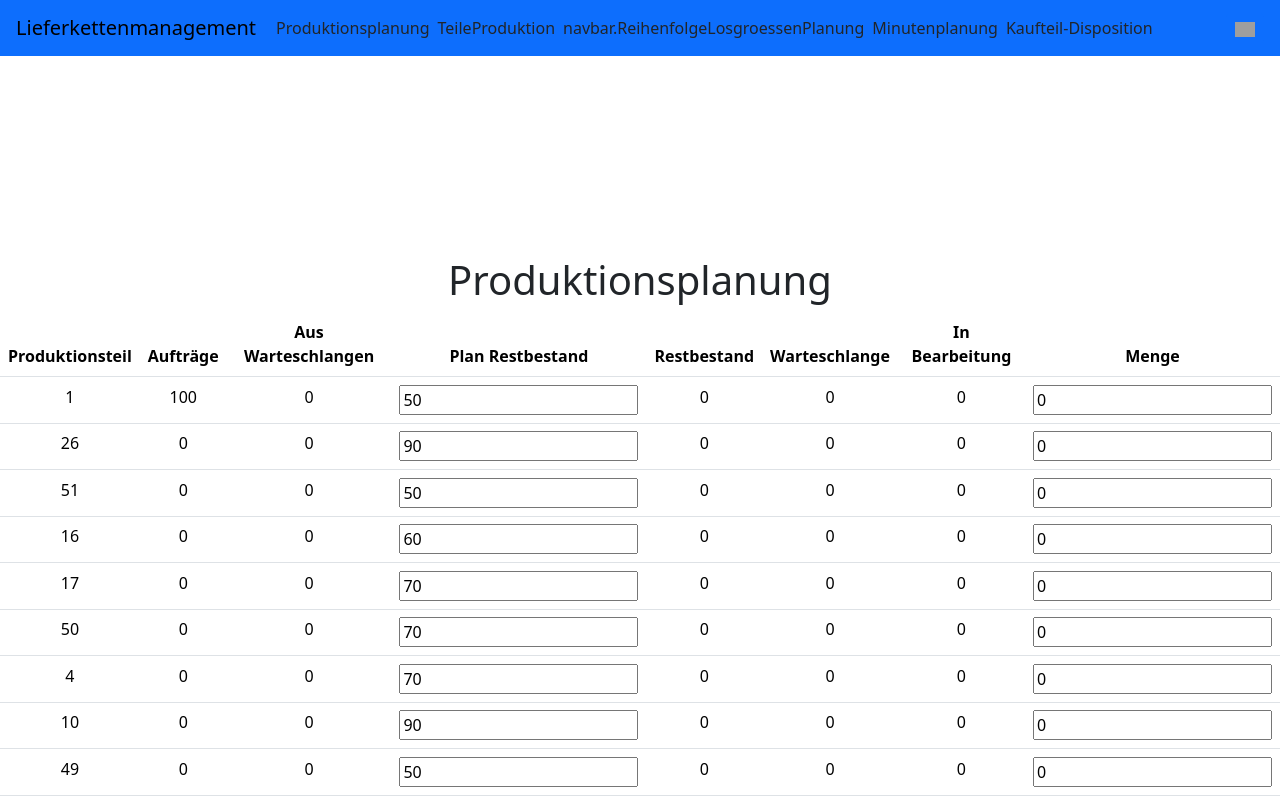
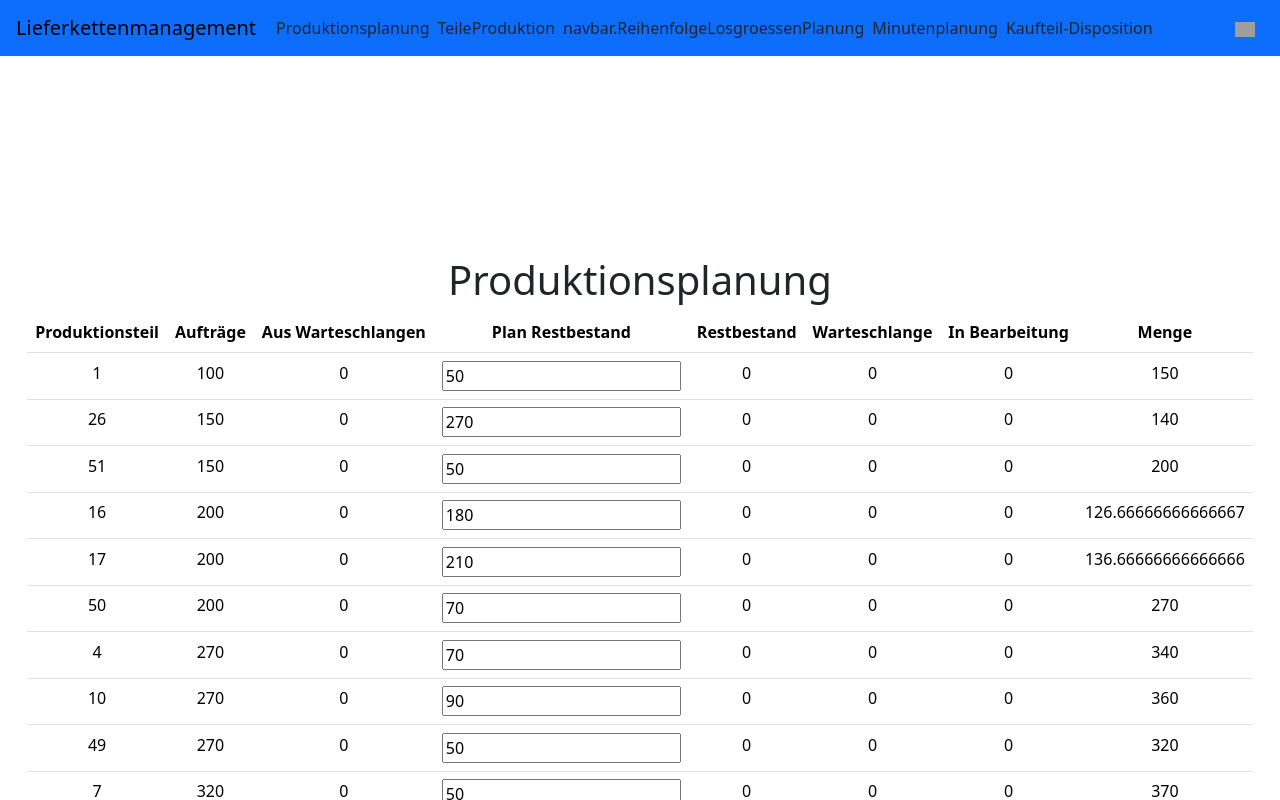
Before and after one commit to universalmensch/IBSYS2ProduktionsPlanung, a React (Vite) app in the folder ibsys2Produktionsplanung/: page /TeileProduktion in a window 1280 px wide. Shown: the top 800 px of the page. Built offline with nearby package versions, Linux system fonts and the light colour scheme; grey boxes are pictures that could not be loaded.

Commit message:
feat: Vorläufige Berechnung Teileproduktion

```diff
--- a/ibsys2Produktionsplanung/src/dtos/ProduktionsAuftragDTO.tsx
+++ b/ibsys2Produktionsplanung/src/dtos/ProduktionsAuftragDTO.tsx
@@ -1,11 +1,9 @@
 export class ProduktionsAuftragDTO {
     kaufteilID: number;
-    planRestBestand: number;
     menge: number;
 
-    constructor(kaufteilID: number, menge: number, planRestBestand: number) {
+    constructor(kaufteilID: number, menge: number) {
         this.kaufteilID = kaufteilID;
         this.menge = menge;
-        this.planRestBestand = planRestBestand;
     }
 }
--- a/ibsys2Produktionsplanung/src/dtos/Produktionsteile.tsx
+++ b/ibsys2Produktionsplanung/src/dtos/Produktionsteile.tsx
@@ -70,14 +70,8 @@ export class Produktionsteil {
         this._bearbeitung = value;
     }
 
-    private _menge?: number;
-
     get menge(): number {
-        return this._menge ?? 0;
-    }
-
-    set menge(value: number) {
-        this._menge = value;
+        return this.auftraege + this.fuerWarteschlangen + this.planRestbestand - this.restBestand - this.warteschlange - this.bearbeitung;
     }
 }
 
--- a/ibsys2Produktionsplanung/src/pages/TeileProduktion.tsx
+++ b/ibsys2Produktionsplanung/src/pages/TeileProduktion.tsx
@@ -14,20 +14,19 @@ export function TeileProduktion() {
     const waitingWorkplace = input?.waitinglistworkstations.workplace || []
     const inBearbeitung = input?.ordersinwork?.workplace
 
-    const output = generalStore?.output?.input
-
     const produktionsPlan = generalStore?.produktionsPlan ?? new ProduktionsPlanDTO(0, 0, 0);
 
     produktionsPlan.p1ProduktionWoche0 = 100;
     produktionsPlan.p2ProduktionWoche0 = 200;
     produktionsPlan.p3ProduktionWoche0 = 300;
 
-    const [produktionsteile] = useState<Produktionsteil[]>(initializeProduktionsteile());
-    const [produktionsAuftraege, setProduktionsAuftraege] = useState<ProduktionsAuftragDTO[]>(initializeAuftraege());
+    const [produktionsteile, setProduktionsteile] = useState<Produktionsteil[]>(initializeProduktionsteile());
 
     function initializeProduktionsteile() {
-        const result = Produktionsteile.map(teil => new Produktionsteil(teil.id, teil.menge));
-        result.forEach((produktionsteil: Produktionsteil) => {
+        const result: Produktionsteil[] = [];
+        Produktionsteile.forEach((teil: Produktionsteil) => {
+            const produktionsteil = new Produktionsteil(teil.id, teil.planRestbestand)
+
             //set Restbestand
             if (restBestand !== undefined) {
                 produktionsteil.restBestand = restBestand.filter(r => r.id == produktionsteil.id)[0].amount
@@ -50,62 +49,164 @@ export function TeileProduktion() {
                 });
             }
 
-            if(warteschlange !== undefined) {
-                const uniquewarteschlange = warteschlange.filter((item, index, self) =>
+            const uniqueWarteschlange = warteschlange.filter((item, index, self) =>
                 index === self.findIndex(b => b.item === item.item && b.order === item.order)
             );
-                uniquewarteschlange.forEach(w =>{
-                    if(w.item == produktionsteil.id) {
+
+            uniqueWarteschlange.forEach(w => {
+                if (w.item == produktionsteil.id) {
                     produktionsteil.warteschlange += Number(w.amount);
                 }
             });
-            }
+
             //set In Bearbeitung
             if (inBearbeitung !== undefined) {
                 console.log(inBearbeitung)
-                //filter out duplikates in same order
+                //filter out duplikates in the same order
                 const uniqueBearbeitung = inBearbeitung.filter((item, index, self) =>
                     index === self.findIndex(b => b.item === item.item && b.order === item.order)
                 );
 
-                uniqueBearbeitung.forEach( b => {
-                    if(b.item == produktionsteil.id )
+                uniqueBearbeitung.forEach(b => {
+                    if (b.item == produktionsteil.id)
                         produktionsteil.bearbeitung += Number(b.amount);
                 })
             }
+            result[produktionsteil.id] = produktionsteil
         })
 
-        //set Aufträge TODO ????
-        const teil1 = result.find(teil => teil.id === 1) ?? new Produktionsteil(1, 0);
+        // P1
+        const teil1 = result[1];
         teil1.auftraege = produktionsPlan.p1ProduktionWoche0
-        //set aus Warteschlange
+
+        const teil26 = result[26];
+        teil26.auftraege = teil1.menge
+        teil26.fuerWarteschlangen = teil1.warteschlange
+
+        const teil51 = result[51];
+        teil51.auftraege = teil1.menge
+        teil51.fuerWarteschlangen = teil1.warteschlange
+
+        const teil16 = result[16];
+        teil16.auftraege = teil51.menge
+        teil16.fuerWarteschlangen = teil51.warteschlange
+
+        const teil17 = result[17];
+        teil17.auftraege = teil51.menge
+        teil17.fuerWarteschlangen = teil51.warteschlange
+
+        const teil50 = result[50];
+        teil50.auftraege = teil51.menge
+        teil50.fuerWarteschlangen = teil51.warteschlange
+
+        const teil4 = result[4
+            ];
+        teil4.auftraege = teil50.menge
+        teil4.fuerWarteschlangen = teil50.warteschlange
+
+        const teil10 = result[10];
+        teil10.auftraege = teil50.menge
+        teil10.fuerWarteschlangen = teil50.warteschlange
+
+        const teil49 = result[49];
+        teil49.auftraege = teil50.menge
+        teil49.fuerWarteschlangen = teil50.warteschlange
+
+        const teil7 = result[7];
+        teil7.auftraege = teil49.menge
+        teil7.fuerWarteschlangen = teil49.warteschlange
+
+        const teil13 = result[13];
+        teil13.auftraege = teil49.menge
+        teil13.fuerWarteschlangen = teil49.warteschlange
+
+        const teil18 = result[18];
+        teil18.auftraege = teil49.menge
+        teil18.fuerWarteschlangen = teil49.warteschlange
+
+        // P2
+        const teil2 = result[2];
+        teil2.auftraege = produktionsPlan.p2ProduktionWoche0
+
+        const teil56 = result[56];
+        teil56.auftraege = teil2.menge
+        teil56.fuerWarteschlangen = teil2.warteschlange
+
+        const teil55 = result[55];
+        teil55.auftraege = teil56.menge
+        teil55.fuerWarteschlangen = teil56.warteschlange
+
+        const teil5 = result[5];
+        teil5.auftraege = teil55.menge
+        teil5.fuerWarteschlangen = teil55.warteschlange
+
+        const teil11 = result[11];
+        teil11.auftraege = teil55.menge
+        teil11.fuerWarteschlangen = teil55.warteschlange
+
+        const teil54 = result[54];
+        teil54.auftraege = teil55.menge
+        teil54.fuerWarteschlangen = teil55.warteschlange
+
+        const teil8 = result[8];
+        teil8.auftraege = teil54.menge
+        teil8.fuerWarteschlangen = teil54.warteschlange
+
+        const teil14 = result[14];
+        teil14.auftraege = teil54.menge
+        teil14.fuerWarteschlangen = teil54.warteschlange
+
+        const teil19 = result[19];
+        teil19.auftraege = teil54.menge
+        teil19.fuerWarteschlangen = teil54.warteschlange
+
+        // P2
+        const teil3 = result[3];
+        teil3.auftraege = produktionsPlan.p3ProduktionWoche0
+
+        const teil31 = result[31];
+        teil31.auftraege = teil3.menge
+        teil31.fuerWarteschlangen = teil3.warteschlange
+
+        const teil30 = result[30];
+        teil30.auftraege = teil31.menge
+        teil30.fuerWarteschlangen = teil31.warteschlange
+
+        const teil6 = result[6];
+        teil6.auftraege = teil30.menge
+        teil6.fuerWarteschlangen = teil30.warteschlange
+
+        const teil12 = result[12];
+        teil12.auftraege = teil30.menge
+        teil12.fuerWarteschlangen = teil30.warteschlange
+
+        const teil29 = result[29];
+        teil29.auftraege = teil30.menge
+        teil29.fuerWarteschlangen = teil30.warteschlange
+
+        const teil9 = result[9];
+        teil9.auftraege = teil29.menge
+        teil9.fuerWarteschlangen = teil29.warteschlange
+
+        const teil15 = result[15];
+        teil15.auftraege = teil29.menge
+        teil15.fuerWarteschlangen = teil29.warteschlange
+
+        const teil20 = result[20];
+        teil20.auftraege = teil29.menge
+        teil20.fuerWarteschlangen = teil29.warteschlange
+
         return result;
     }
 
-    function initializeAuftraege() {
-        //initialize all orders
-        const result: ProduktionsAuftragDTO[] = [];
-        Produktionsteile.forEach(produktionsteil => {
-            result[produktionsteil.id] = new ProduktionsAuftragDTO(produktionsteil.id, produktionsteil.menge, produktionsteil.planRestbestand);
-        })
-        return result;
-    }
-
-    function getProduktionsTeil(id: number) {
-        return produktionsteile.find(produktionsteil => produktionsteil.id === id)
-    }
-
-    // TODO rechnung zwischen restbestand und menge fehlt noch
-    function setAuftrag(kaufteilNummer: number, planRestbestand: number, menge: number) {
-        setProduktionsAuftraege(prevState => prevState.map((produktionsAuftrag) => {
-            if (produktionsAuftrag.kaufteilID === kaufteilNummer) {
-                // 16, 17 and 26 are used in all bikes
-                if (produktionsAuftrag.kaufteilID === 16 || produktionsAuftrag.kaufteilID === 17 || produktionsAuftrag.kaufteilID === 26) {
-                    planRestbestand !== -1 ? produktionsAuftrag.planRestBestand = Math.ceil(planRestbestand) * 3 : produktionsAuftrag;
-                    menge !== -1 ? produktionsAuftrag.menge = Math.ceil(menge) * 3 : produktionsAuftrag;
+    function setAuftrag(kaufteilNummer: number, planRestbestand: number) {
+        setProduktionsteile(prevState => prevState.map((produktionsAuftrag) => {
+            if (produktionsAuftrag.id === kaufteilNummer) {
+                // 16, 17 and 26 are used on all bikes
+                if (produktionsAuftrag.id === 16 || produktionsAuftrag.id === 17 || produktionsAuftrag.id === 26) {
+                    produktionsAuftrag.planRestbestand = Math.ceil(planRestbestand) * 3;
                 } else {
-                    planRestbestand !== -1 ? produktionsAuftrag.planRestBestand = Math.ceil(planRestbestand) : produktionsAuftrag;
-                    menge !== -1 ? produktionsAuftrag.menge = Math.ceil(menge) : produktionsAuftrag;
+                    produktionsAuftrag.planRestbestand = Math.ceil(planRestbestand);
                 }
             }
             return produktionsAuftrag;
@@ -113,41 +214,30 @@ export function TeileProduktion() {
     }
 
     function save() {
-        const production = produktionsAuftraege
+        const production = produktionsteile
             .filter(auftrag => auftrag.menge > 0)
-            .map(auftrag => ({
-                article: auftrag.kaufteilID,
-                quantity: auftrag.menge
-            }))
-
-        const updatedOutput = {
-            ...(output ?? {}),
-            production: {
-                ...(output?.productionlist ?? {}),
-                production: production
-            }
-        };
+            .map(auftrag =>
+                new ProduktionsAuftragDTO(auftrag.id, auftrag.menge)
+            )
 
         setGeneralStoreData({
             ...generalStore,
-            output: {
-                input: updatedOutput
-            }
+            produktionsAuftrag: production
         });
-    }
-
-    function getPlanRestBestand(id: number) {
-        if (id === 26 || id === 16 || id === 17) {
-            return produktionsAuftraege[id].planRestBestand / 3;
-        }
-        return produktionsAuftraege[id].planRestBestand;
     }
 
     function getMenge(id: number) {
         if (id === 26 || id === 16 || id === 17) {
-            return produktionsAuftraege[id].menge / 3;
+            return produktionsteile[id]?.menge / 3;
         }
-        return produktionsAuftraege[id].menge;
+        return produktionsteile[id]?.menge;
+    }
+
+    function getRestbestand(id: number) {
+        if (id === 26 || id === 16 || id === 17) {
+            return produktionsteile[id]?.restBestand / 3;
+        }
+        return produktionsteile[id]?.restBestand;
     }
 
     return (
@@ -177,28 +267,21 @@ export function TeileProduktion() {
 
                                 }</tr>
                                 <tr key={Math.random()}>
-                                    <td>{getProduktionsTeil(id)?.id}</td>
-                                    <td>{getProduktionsTeil(id)?.auftraege}</td>
-                                    <td>{getProduktionsTeil(id)?.fuerWarteschlangen}</td>
+                                    <td>{produktionsteile[id]?.id}</td>
+                                    <td>{produktionsteile[id]?.auftraege}</td>
+                                    <td>{produktionsteile[id]?.fuerWarteschlangen}</td>
                                     <td>
                                         <input
                                             min={0}
                                             type="number"
-                                            value={getPlanRestBestand(id)}
-                                            onChange={(e) => setAuftrag(id, Number(e.target.value), -1)}
+                                            value={produktionsteile[id]?.planRestbestand}
+                                            onChange={(e) => setAuftrag(id, Number(e.target.value))}
                                         />
                                     </td>
-                                    <td>{getProduktionsTeil(id)?.restBestand}</td>
-                                    <td>{getProduktionsTeil(id)?.warteschlange}</td>
-                                    <td>{getProduktionsTeil(id)?.bearbeitung}</td>
-                                    <td>
-                                        <input
-                                            min={0}
-                                            type="number"
-                                            value={getMenge(id)}
-                                            onChange={(e) => setAuftrag(id, -1, Number(e.target.value))}
-                                        />
-                                    </td>
+                                    <td>{getRestbestand(id)}</td>
+                                    <td>{produktionsteile[id]?.warteschlange}</td>
+                                    <td>{produktionsteile[id]?.bearbeitung}</td>
+                                    <td>{getMenge(id)}</td>
                                 </tr>
                                 <tr key={Math.random()}>{
                                     //extra spaces for the structure of the table
```
Also changed, not shown: ibsys2Produktionsplanung/src/pages/ReihenfolgeLosgroessenPlanung.tsx (+5 -7 lines). Lines whose indentation alone changed are shown as unchanged.
